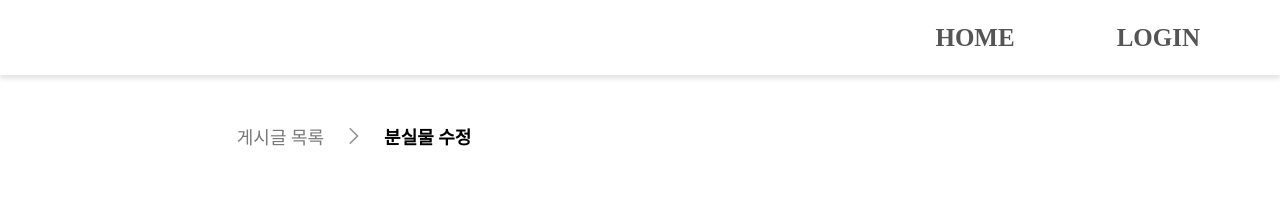
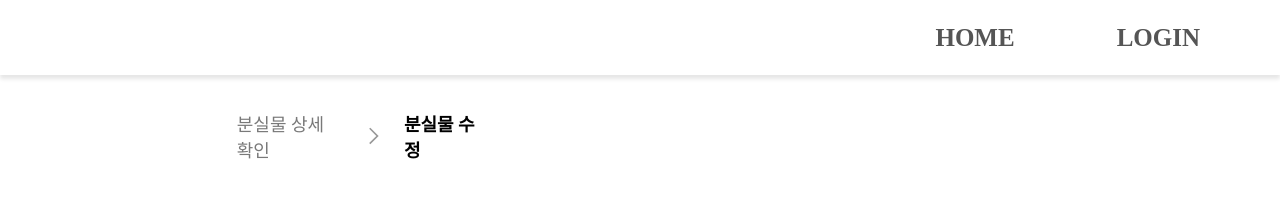
Before and after one commit to Gram-Doffice/Doffice_FE, a React (Vite) app: page /post/modify-lost/1 in a window 1280 px wide. Shown: the top 202 px of the page. Built offline with nearby package versions, Linux system fonts and the light colour scheme; no server answers; a web font is replaced by a local one.

Commit message:
fix: 분실물 수정 페이지 상단의 게시글 목록을 분실물 상세 확인으로 고침.

```diff
--- a/src/pages/Modify_Lost.jsx
+++ b/src/pages/Modify_Lost.jsx
@@ -147,8 +147,8 @@ const Modify_Lost = () => {
       <Main>
         <Container>
           <Page_move>
-            <Page_PostList onClick={() => navigate("/")}>
-              게시글 목록
+            <Page_PostList onClick={() => navigate(`/post/lost/${id}`)}>
+               분실물 상세 확인
             </Page_PostList>
             <Arrow>
               <img src={arrow} alt="arrow" />
```
